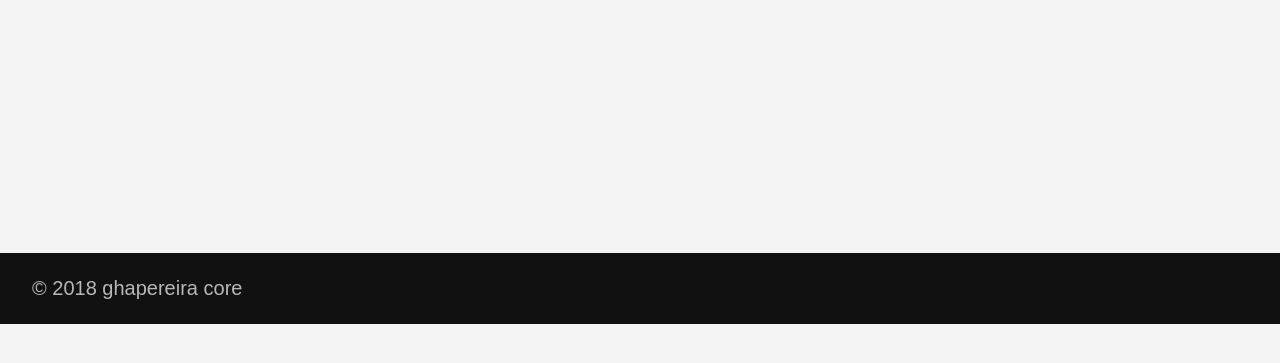
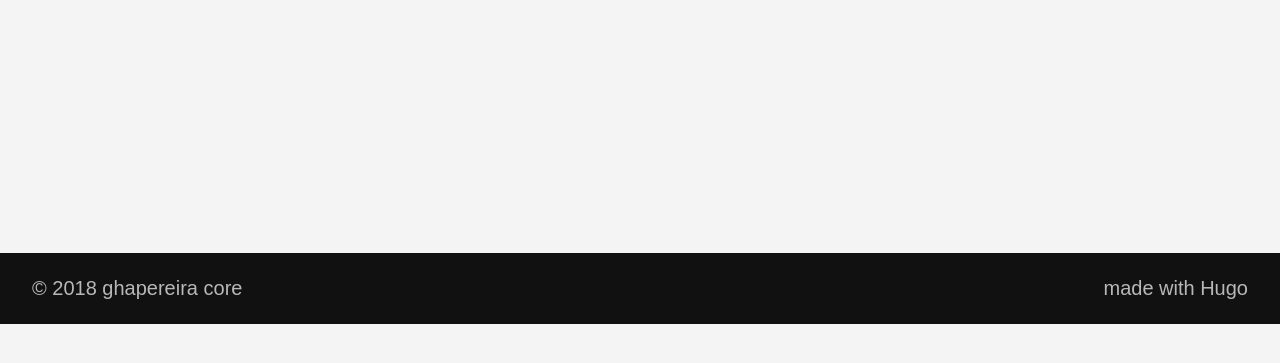
Before and after one commit to ghapereira/ghapereira.github.io, a plain HTML site: page 404.html in a window 1280 px wide. Shown: the part 307-670 px from the top of the page. Drawn offline with Linux system fonts and the light colour scheme.

Commit message:
rebuilding site Mon Feb 12 00:12:17 -02 2018

```diff
--- a/404.html
+++ b/404.html
@@ -96,6 +96,9 @@
   <a class="f4 fw4 hover-white no-underline white-70 dn dib-ns pv2 ph3" href="https://ghapereira.github.io" >
     &copy; 2018 ghapereira core
   </a>
+  <a class="f4 fw4 hover-white no-underline white-70 dn dib-ns pv2 ph3" href="https://gohugo.io/">
+    made with Hugo
+  </a>
 
 
 
```
Also changed, not shown: categories/index.html (+3 -0 lines), index.html (+3 -0 lines), posts/index.html (+3 -0 lines), posts/preparando-cold-brew/index.html (+3 -0 lines), tags/index.html (+3 -0 lines).
